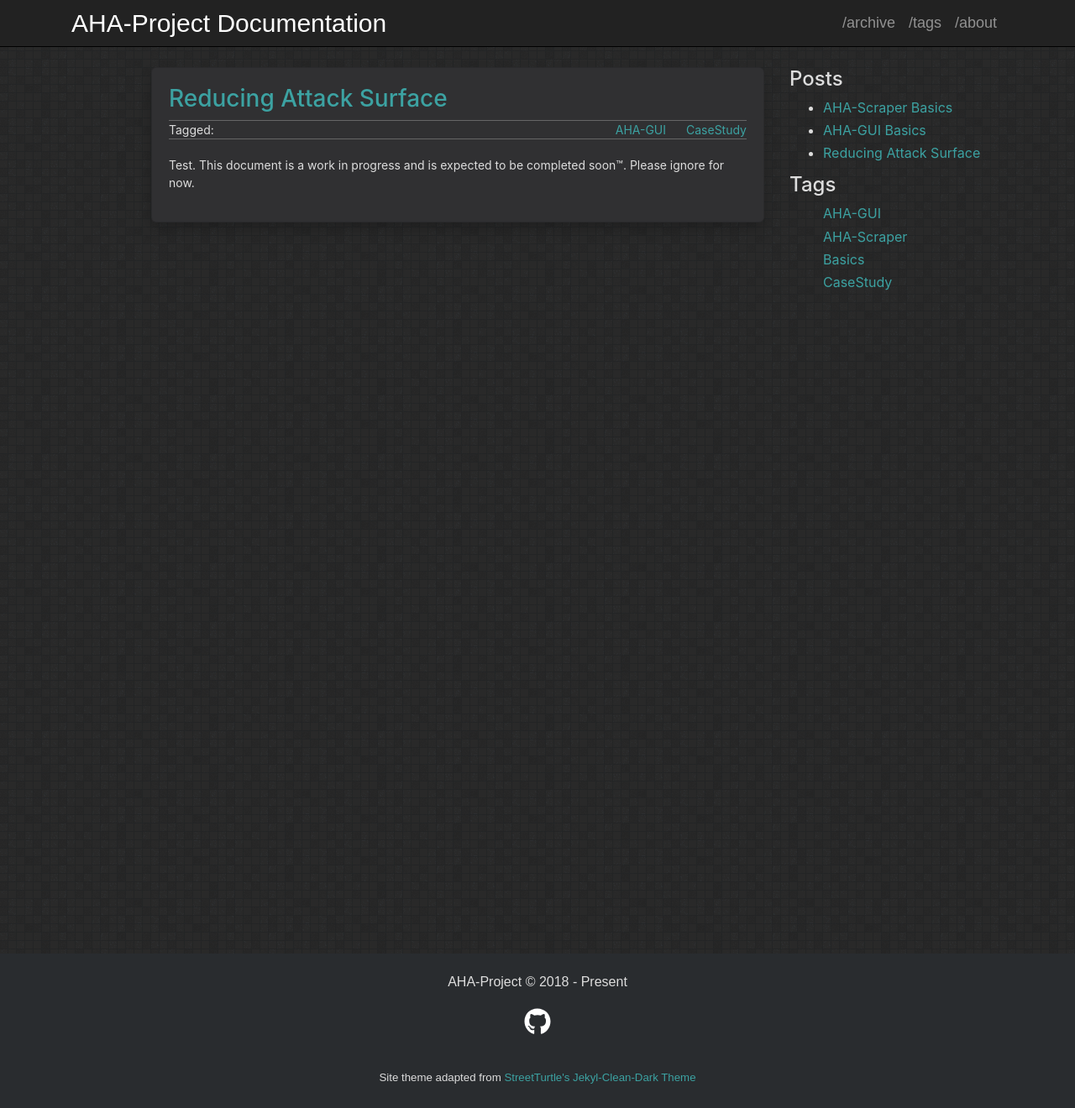
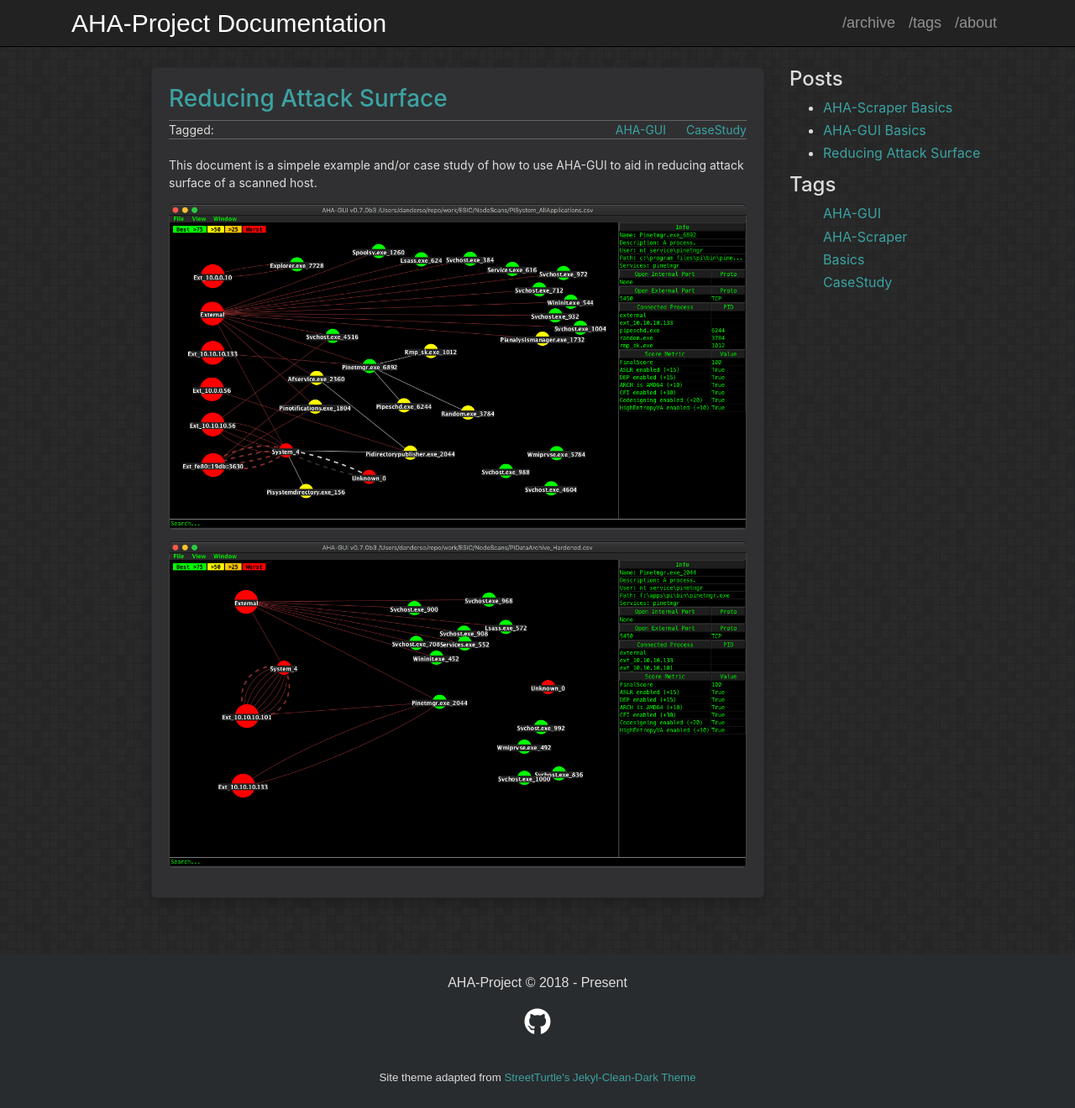
Before and after one commit to aha-project/aha-project.github.io, a Jekyll site: the page built from _posts/2019-10-23-AHA-CaseStudy1.md, in a window 1280 px wide and 1320 px high. Shown: the whole window at 84% size. Built offline with Jekyll 4.4.1, drawn with Linux system fonts in a browser that asks for light colours.

Commit message:
website updates

```diff
--- a/_posts/2019-10-23-AHA-CaseStudy1.md
+++ b/_posts/2019-10-23-AHA-CaseStudy1.md
@@ -7,4 +7,14 @@ toc: true
 tags: AHA-GUI CaseStudy
 ---
 
-Test. This document is a work in progress and is expected to be completed soon™. Please ignore for now.
+This document is a simpele example and/or case study of how to use AHA-GUI to aid in reducing attack surface of a scanned host.
+
+
+
+
+
+![Pre-Scan](https://aha-project.github.io/images/CaseStudy1/PreScan.png)
+
+
+
+![Post-Scan](https://aha-project.github.io/images/CaseStudy1/PostScan.png)
```
Also changed, not shown: _posts/2019-10-24-AHA-GUI-Basics.md (+1 -1 lines).
